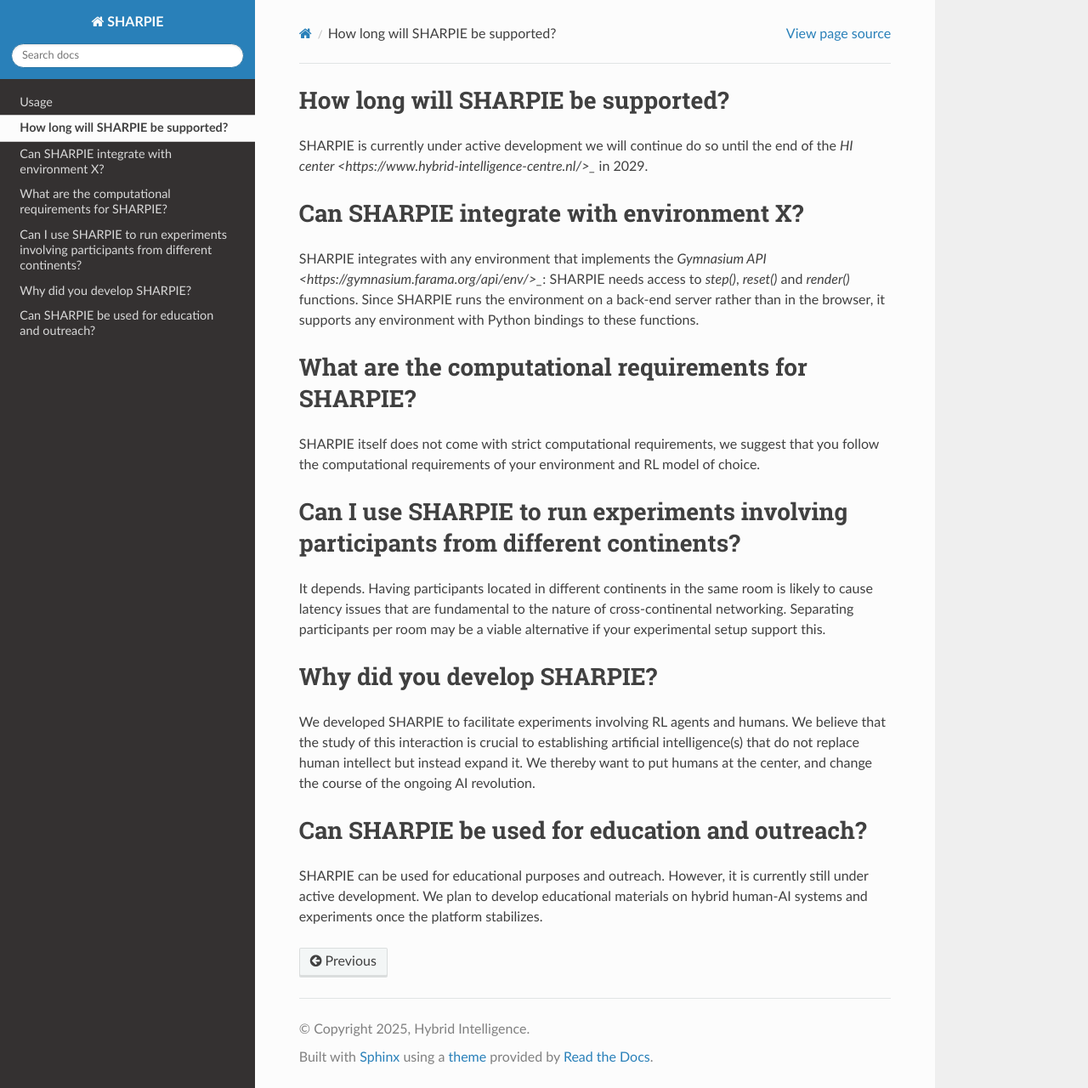
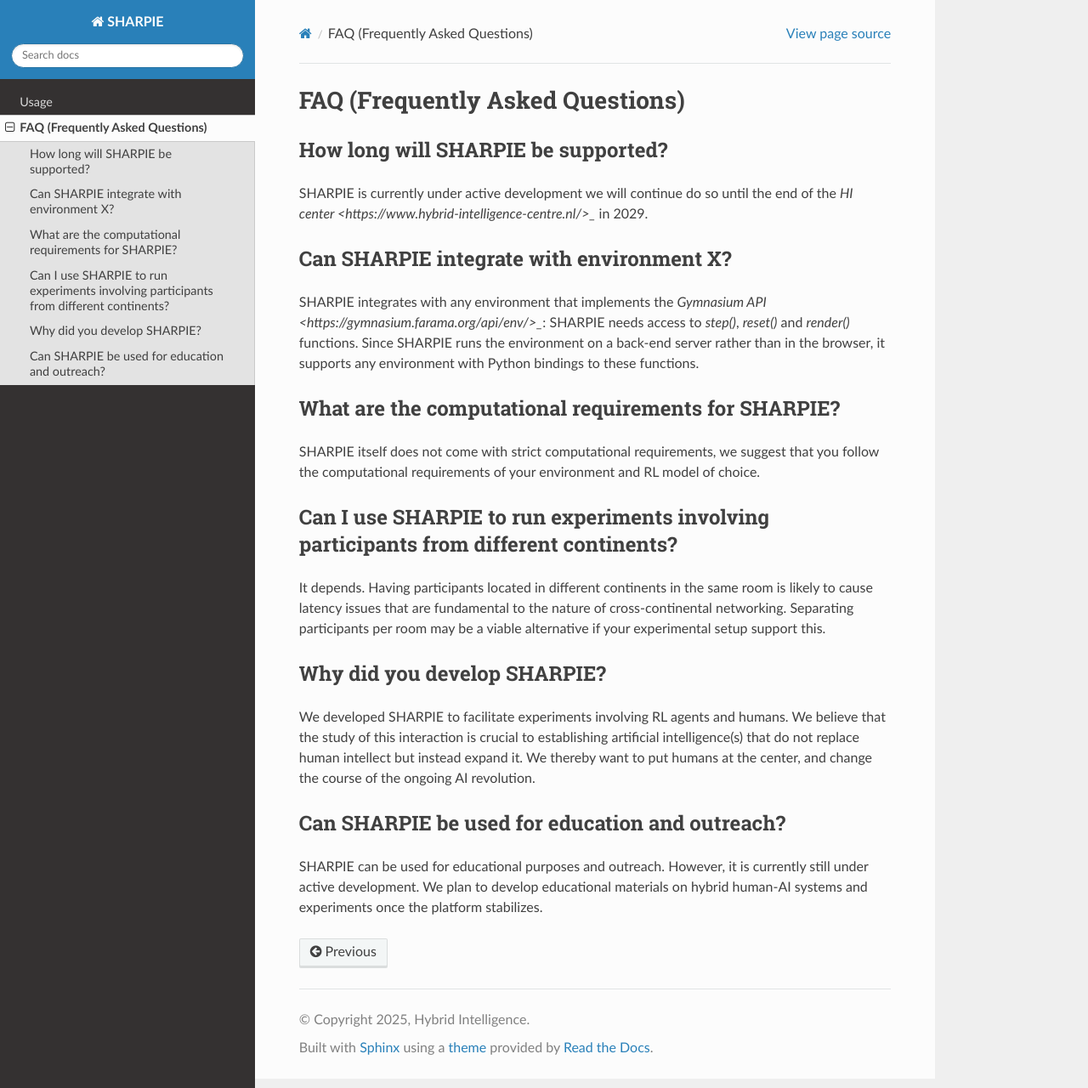
Before and after one commit to libgoncalv/sharpie-doc, a Sphinx documentation site: the page built from docs/source/faq.rst, in a window 1280 px wide and 1280 px high. Shown: the whole window at 85% size. Built offline with Sphinx 7.4.7 and the Read the Docs theme 3.1.0, drawn with Linux system fonts in a browser that asks for light colours; pages that are not in the unit, such as notebooks, are missing from menus.

Commit message:
Update faq.rst

```diff
--- a/docs/source/faq.rst
+++ b/docs/source/faq.rst
@@ -1,3 +1,6 @@
+FAQ (Frequently Asked Questions)
+=====
+
 How long will SHARPIE be supported?
 --------------------------------
 SHARPIE is currently under active development we will continue do so until the end of the `HI center <https://www.hybrid-intelligence-centre.nl/>_` in 2029.
```
